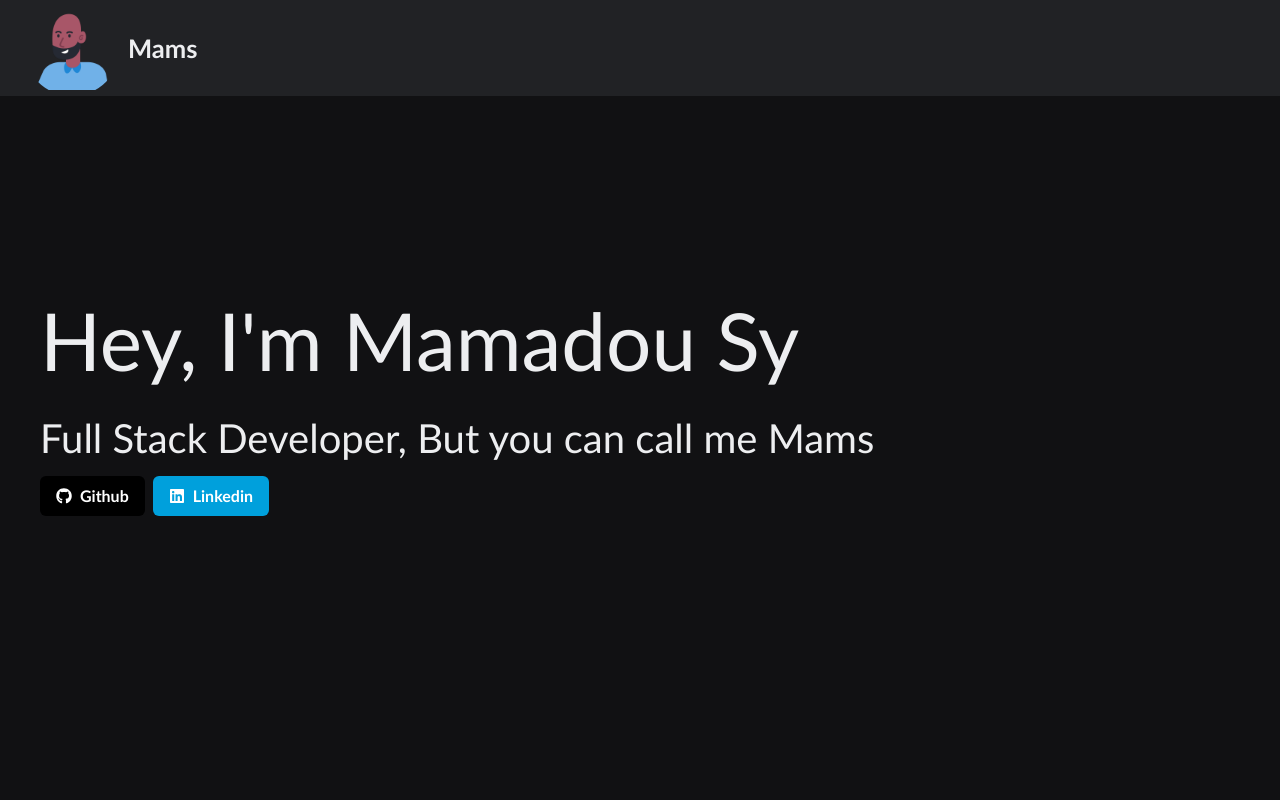
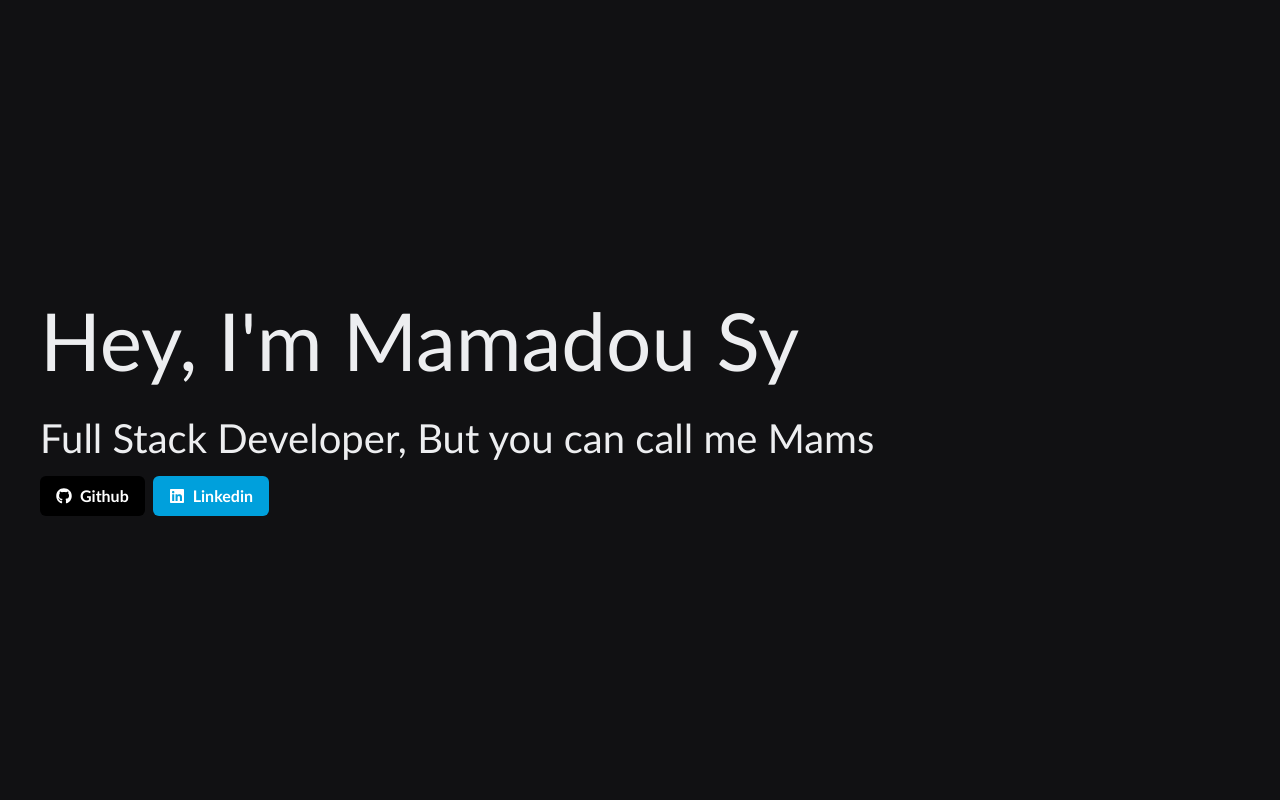
Before and after one commit to M-ams/Portfolio, a Next.js app: page / in a window 1280 px wide. Built offline with nearby package versions, Linux system fonts and the light colour scheme.

Commit message:
navbar fix

```diff
--- a/components/Navbar.tsx
+++ b/components/Navbar.tsx
@@ -19,30 +19,18 @@ function Navbar() {
   const isDark = colorMode === "dark";
   const [display, changeDisplay] = useState("none");
   return (
-    <Flex>
+    <Flex
+
+    >
       <Flex
         position="fixed"
         paddingRight={10}
         align="center"
-        bg="brand.componentbg"
+        bg="brand.bg"
         w={["100vw", "100vw", "100vw", "100vw"]}
         zIndex={1}
       >
         {/* Desktop */}
-        <Flex align="center" justify="center" ml={"3vh"}>
-          <Avatar
-            size={{ base: "sm", md: "md", lg: "lg", xl: "xl" }}
-            src={"assets/images/avatar.png"}
-            mr={2}
-          />
-          <Text
-            className="font-semibold"
-            color={"brand.text2"}
-            fontSize={{ base: "2vw", md: "2vw", lg: "1vw", xl: "2vw" }}
-          >
-            Mams
-          </Text>
-        </Flex>
         <Flex display={["none", "none", "flex", "flex"]} ml={"auto"}>
           <Link href="/">
             <Button
```
Also changed, not shown: 1 other file (tests, documents, lock files or other folders).
